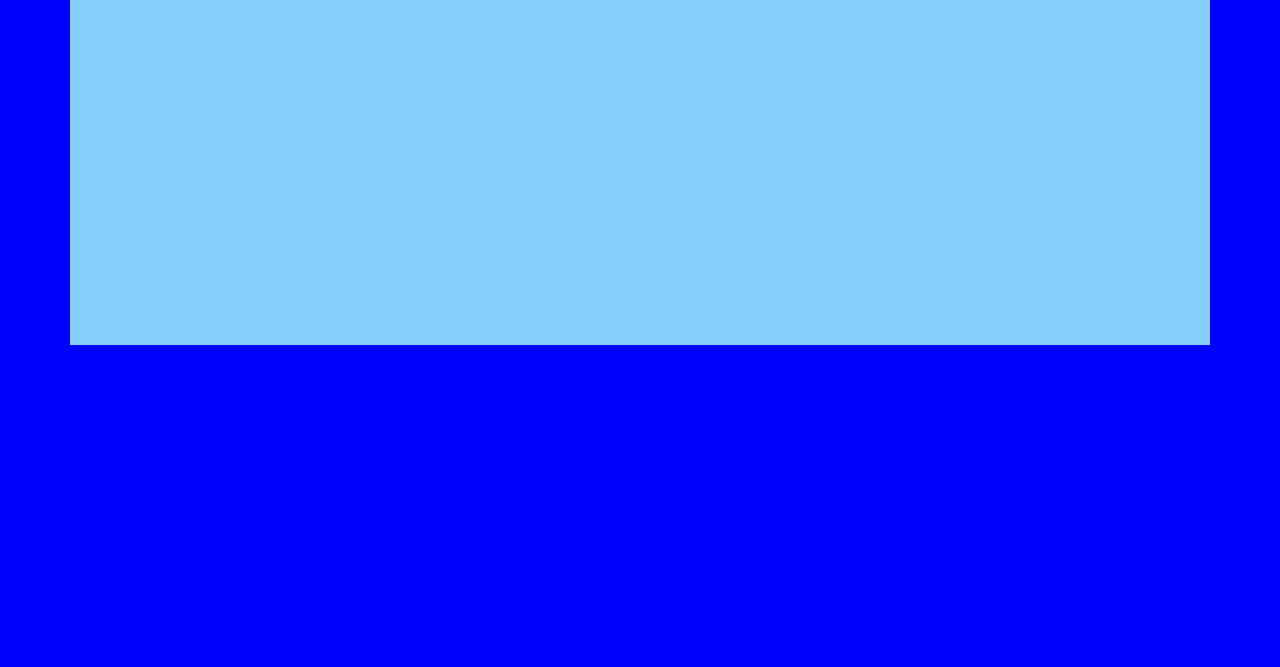
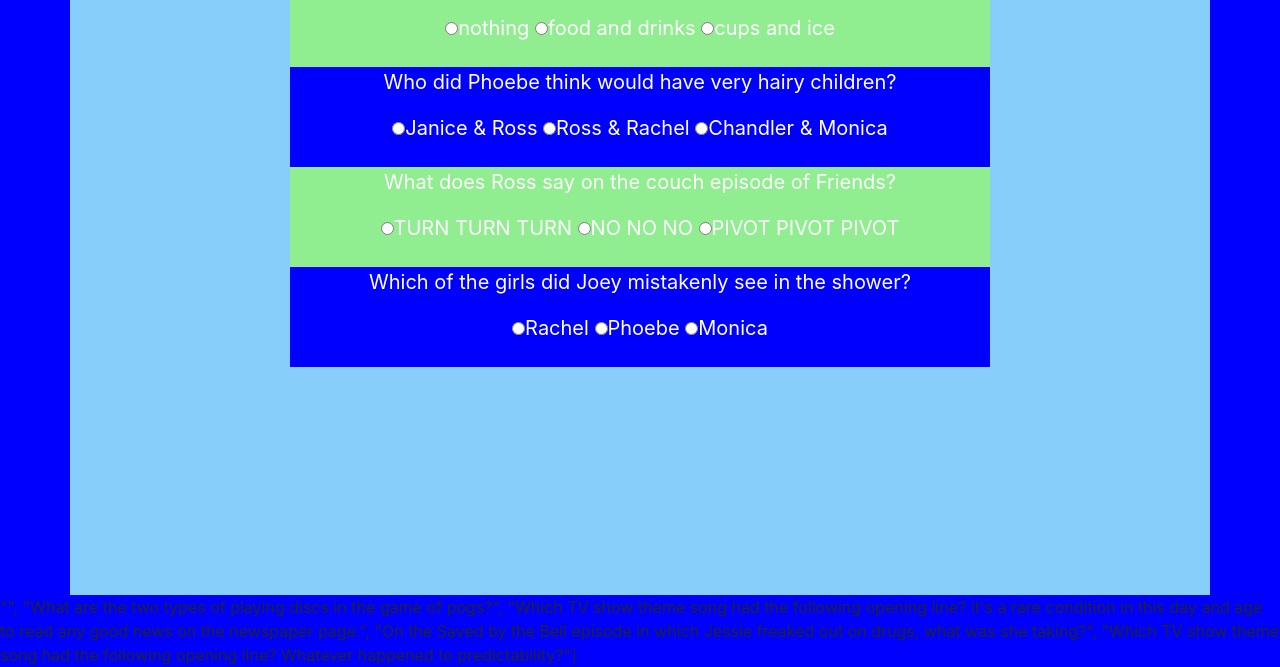
Before and after one commit to jboe26/TriviaGame, a plain HTML site: page index.html in a window 1280 px wide. Shown: the part 155-822 px from the top of the page. Before the commit the page ends 800 px from the top, so only its background shows below. Drawn offline with nearby package versions, Linux system fonts and the light colour scheme.

Commit message:
updated ndex and js

```diff
--- a/assets/css/style.css
+++ b/assets/css/style.css
@@ -3,13 +3,56 @@ body {
     background-color: blue;
 }
 
-h1 {
+h1, h2 {
     text-align: center;
+    color: blue;
+    font-weight: bolder;
 }
 
 .container {
     background-color: lightskyblue;
-    height: 500px;
+    height: 750px;
     margin: auto;
     padding: 20px;
 }
+
+.question1 {
+    background-color: lightgreen;
+    color: white;
+    width: 700px;
+    height: 100px;
+    text-align: center;
+    margin: auto;
+    font-size: 20px;
+}
+
+.question2 {
+    background-color: blue;
+    color: white;
+    width: 700px;
+    height: 100px;
+    text-align: center;
+    margin: auto;
+    font-size: 20px;
+}
+
+
+.question3 {
+    background-color: lightgreen;
+    color: white;
+    width: 700px;
+    height: 100px;
+    text-align: center;
+    margin: auto;
+    font-size: 20px;
+}
+
+.question4 {
+    background-color: blue;
+    color: white;
+    width: 700px;
+    height: 100px;
+    text-align: center;
+    margin: auto;
+    font-size: 20px;
+}
--- a/assets/javascript/app.js
+++ b/assets/javascript/app.js
@@ -0,0 +1,39 @@
+$(document).ready(function () {
+    console.log("ready!");
+
+        setTimeout(function, 120000)
+
+
+
+
+
+
+
+
+
+
+
+
+
+
+
+
+
+
+
+
+
+
+
+
+
+
+
+
+
+
+
+
+
+
+});
--- a/index.html
+++ b/index.html
@@ -12,13 +12,39 @@
     <title>Totally Trivial Trivia</title>
 </head>
 <div class="container">
-<h1>Totally Trivial Trivia!</h1>
+    <h1>Totally Trivial Trivia!</h1>
+    <h2>FRIENDS Edition</h2>
+    <div class="question1">
+        <p>What was Phoebe in charge of at Rachel's suprise party?</p>
+        <input type="radio" name="answer1" value="nothing">nothing   <input type="radio" name="answer1"
+            value="foodanddrinks">food and drinks   <input type="radio" name="answer1" value="cupsandice">cups and ice
+    </div>
+    <div class="question2">
+        <p>Who did Phoebe think would have very hairy children?</p>
+        <input type="radio" name="answer2" value="janiceandross">Janice & Ross   <input type="radio" name="answer2"
+            value="rossandrachel">Ross & Rachel   <input type="radio" name="answer2" value="chandlerandmonica">Chandler & Monica
+    </div>
+    <div class="question3">
+        <p>What does Ross say on the couch episode of Friends?</p>
+        <input type="radio" name="answer3" value="TURNTURNTURN">TURN TURN TURN   <input type="radio" name="answer3"
+            value="NO NO NO">NO NO NO   <input type="radio" name="answer3" value="PIVOT PIVOT PIVOT">PIVOT PIVOT PIVOT
+    </div>
+    <div class="question4">
+        <p>Which of the girls did Joey mistakenly see in the shower?</p>
+        <input type="radio" name="answer4" value="rachel">Rachel  <input type="radio" name="answer4"
+            value="Phoebe">Phoebe   <input type="radio" name="answer4" value="Monica">Monica
+    </div>
+</div>
 
-
-
-</div>
 <body>
-<script src="app.js"></script>
+    <script src="assets/javascript/app.js"></script>
 </body>
 
 </html>
+
+"",
+"What are the two types of playing discs in the game of pogs?",
+"Which TV show theme song had the following opening line? it's a rare condition in this day and age to read any good
+news on the newspaper page.",
+"On the Saved by the Bell episode in which Jessie freaked out on drugs, what was she taking?",
+"Which TV show theme song had the following opening line? Whatever happened to predictability?"]
```
